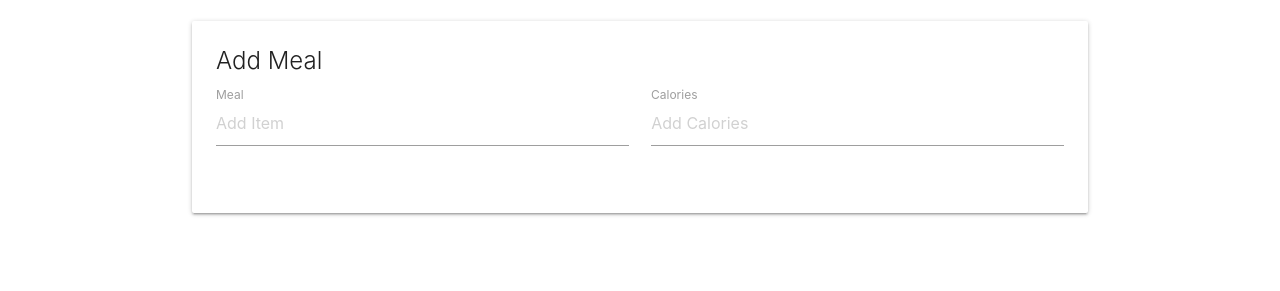
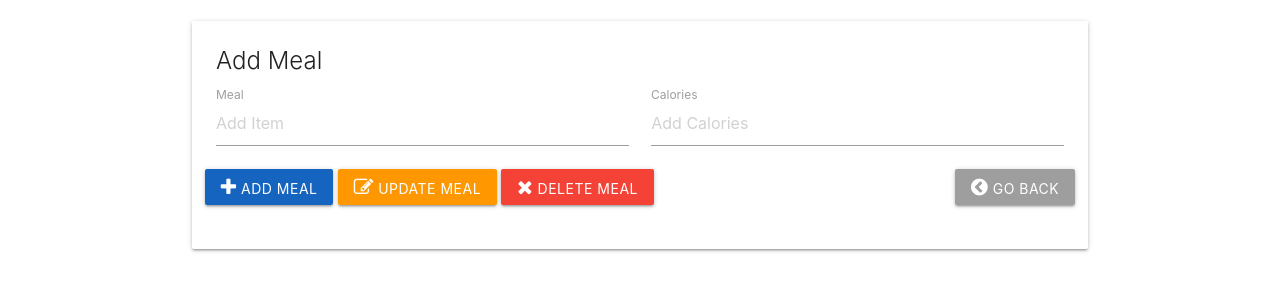
Before and after one commit to pcobos/TRACALORIE, a plain HTML site: page index.html in a window 1280 px wide. Shown: the part 73-364 px from the top of the page. Drawn offline with nearby package versions, Linux system fonts and the light colour scheme.

Commit message:
added buttons on Meal card

```diff
--- a/index.html
+++ b/index.html
@@ -42,6 +42,10 @@
               <input type="text" placeholder="Add Calories" id="item-calories">
               <label for="item-calories">Calories</label>
             </div>
+            <button class="add-btn btn blue darken-3"><i class="fa fa-plus"></i> Add Meal</button>
+            <button class="add-btn btn orange"><i class="fa fa-pencil-square-o"></i> Update Meal</button>
+            <button class="add-btn btn red"><i class="fa fa-remove"></i> Delete Meal</button>
+            <button class="add-btn btn grey pull-right"><i class="fa fa-chevron-circle-left"></i> Go Back</button>
           </div>
         </form>
       </div>
```
